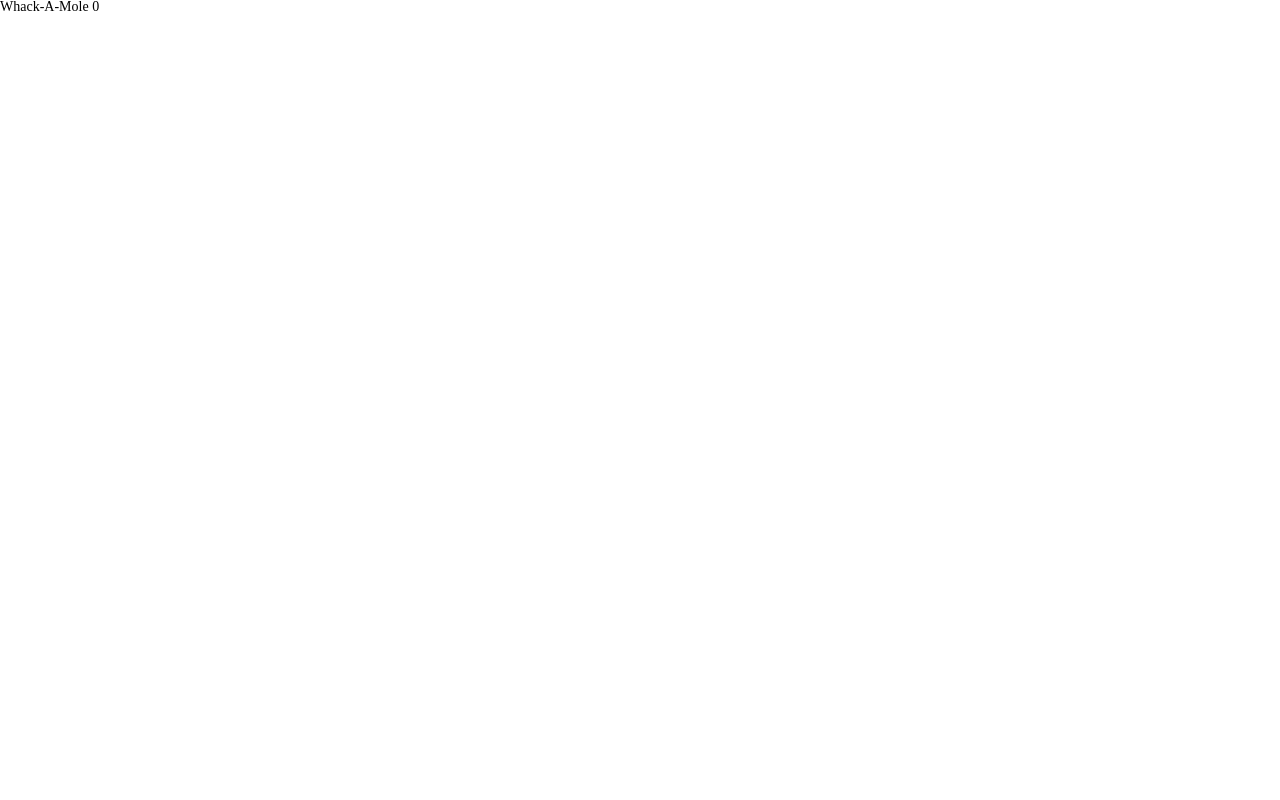
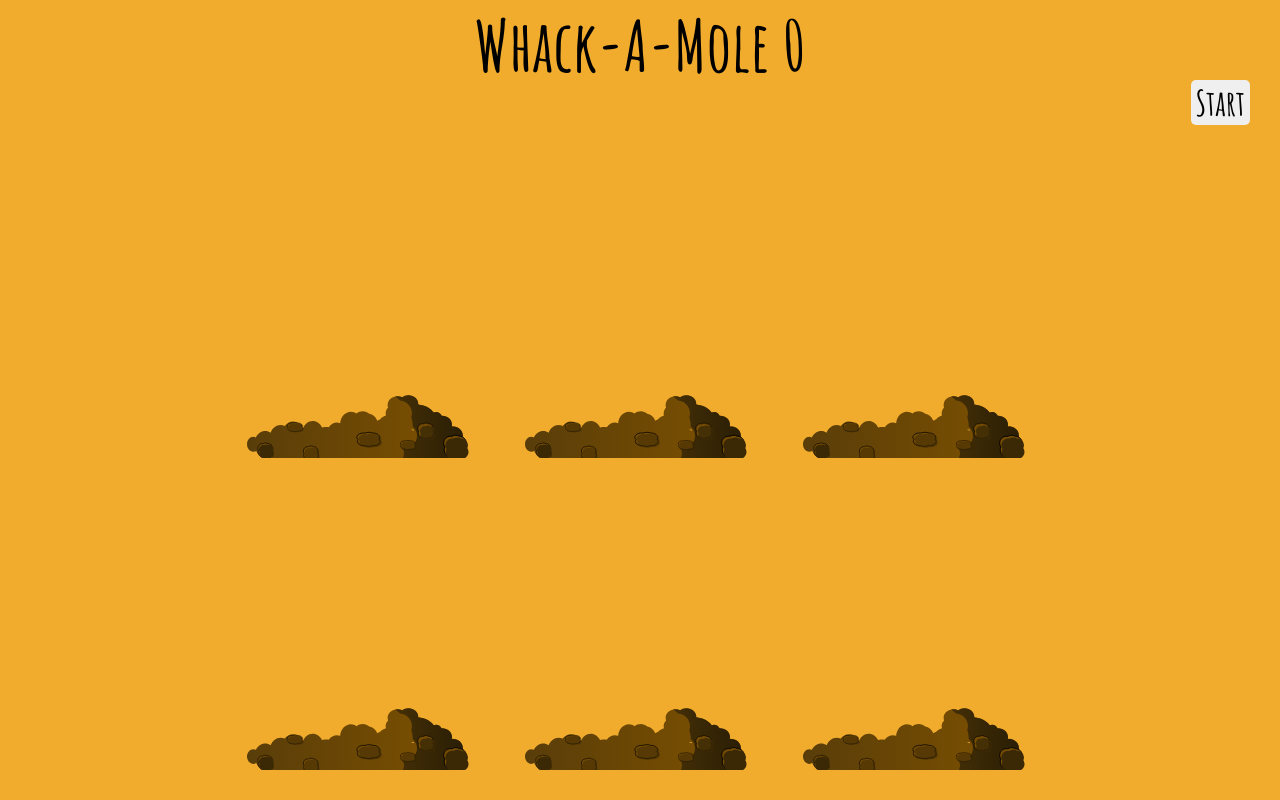
Before and after one commit to AlexShumsky/Whack-A-Mole, a plain HTML site: page index.html in a window 1280 px wide. Drawn offline with Linux system fonts and the light colour scheme.

Commit message:
feat: add css

```diff
--- a/css/style.css
+++ b/css/style.css
@@ -1 +1,73 @@
 @import url("nullstyle.css");
+@import url("https://fonts.googleapis.com/css2?family=Amatic+SC:wght@700&display=swap");
+body {
+	height: 100vh;
+	width: 100vw;
+
+	overflow: hidden;
+	font-family: "Amatic SC";
+	background: rgba(240, 162, 17, 0.884);
+}
+h1 {
+	font-size: 70px;
+}
+.wrapper {
+	height: 100%;
+	width: 100%;
+	overflow: hidden;
+
+	display: flex;
+	flex-direction: column;
+	justify-content: center;
+	align-items: center;
+	padding: 10px;
+}
+.start-b {
+	align-self: flex-end;
+	margin-right: 20px;
+	border-radius: 5px;
+	padding: 0px 5px;
+	font-size: 35px;
+}
+.game {
+	flex: 1 1 100%;
+	padding: 20px;
+	width: 70%;
+	display: flex;
+	flex-wrap: wrap;
+}
+.hole {
+	flex: 0 1 33%;
+	position: relative;
+	overflow: hidden;
+}
+.hole::after {
+	content: "";
+	position: absolute;
+	overflow: hidden;
+	left: 10%;
+	bottom: 0%;
+	width: 80%;
+	height: 20%;
+	background: url("../assets/dirt.svg") top / cover no-repeat;
+}
+.mole {
+	position: absolute;
+	left: 27%;
+	bottom: -80%;
+	height: 80%;
+	width: 46%;
+	background: url("../assets/mole.svg") top / cover no-repeat;
+}
+.hole1 {
+}
+.hole2 {
+}
+.hole3 {
+}
+.hole4 {
+}
+.hole5 {
+}
+.hole6 {
+}
--- a/index.html
+++ b/index.html
@@ -12,7 +12,7 @@
 	<h1>Whack-A-Mole
 		<span>0</span>
 	</h1>
-	<button class="start-b"></button>
+	<button class="start-b">Start</button>
 	<div class="game">
 		<div class="hole hole1">
 			<div class="mole"></div>
```
